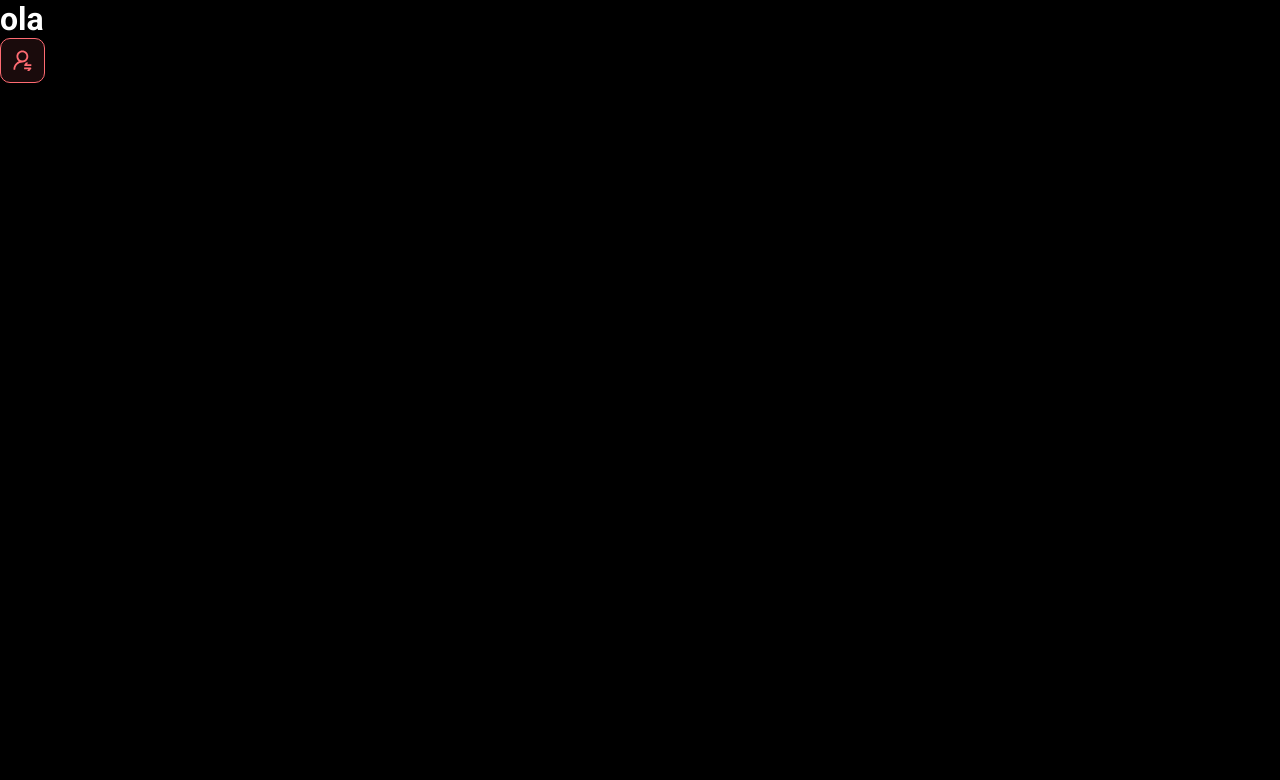
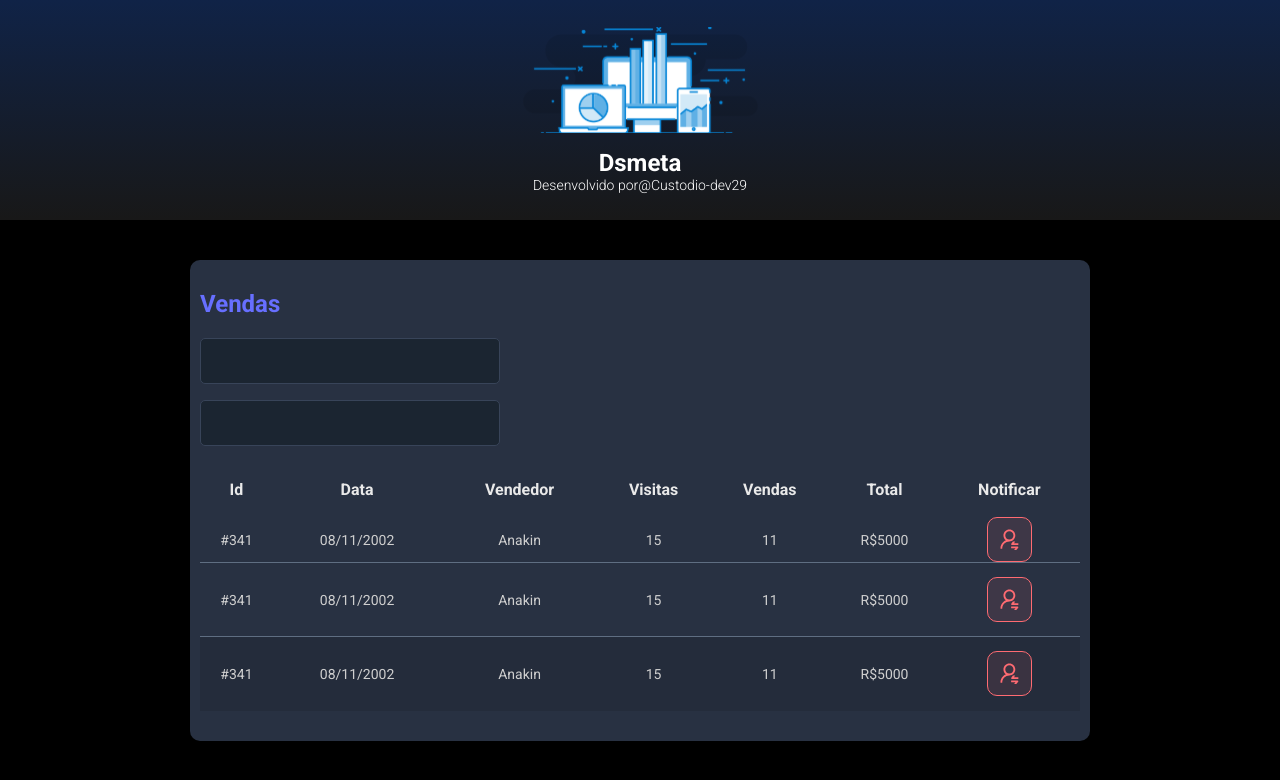
Before and after one commit to Custodio-dev29/dsmeta, a React (Vite) app in the folder frontend/: page / in a window 1280 px wide. Shown: the top 780 px of the page. Built offline with nearby package versions, Linux system fonts and the light colour scheme.

Commit message:
Other components

```diff
--- a/frontend/src/App.tsx
+++ b/frontend/src/App.tsx
@@ -1,12 +1,27 @@
+import React from 'react'
+import Header from './Componets/Header'
 import NotificationButton from './Componets/NotificationButton'
+
+import SalesCard from './Componets/SalesCard'
+import './index.css'
 
 
 function App() {
   return (
     <>
-      <h1>ola</h1>
-      <NotificationButton />
+      <Header />
+      <main>
+        <section id="sales">
+          <div className="dsmeta-container">
+            <SalesCard />
+
+          </div>
+        </section >
+
+      </main >
+
     </>
+
 
   )
 }
--- /dev/null
+++ b/frontend/src/Componets/Header/index.tsx
@@ -0,0 +1,22 @@
+import React from 'react'
+import logo from '../../assets/img/logo.svg'
+import './styles.css'
+
+function Header() {
+    return (
+        <>
+            <header>
+                <div className="dsmeta-logo-container">
+                    <img src={logo} alt="DSmeta" />
+                    <h1>Dsmeta</h1>
+                    <p>Desenvolvido por
+                        <a href="https://github.com/Custodio-dev29">@Custodio-dev29</a>
+                    </p>
+                </div>
+
+            </header>
+        </>
+    )
+}
+
+export default Header
--- /dev/null
+++ b/frontend/src/Componets/Header/styles.css
@@ -0,0 +1,33 @@
+header {
+
+    background: linear-gradient(180deg, #102347 0%, #181818 100%);
+    display: flex;
+    align-items: center;
+    justify-content: center;
+    height: 220px;
+
+}
+
+.dsmeta-logo-container {
+    display: flex;
+    flex-direction: column;
+    justify-content: center;
+    align-items: center;
+
+
+}
+
+.dsmeta-logo-container img {
+    width: 235px;
+
+}
+
+.dsmeta-logo-container h1 {
+    margin-top: 15px;
+    font-size: 24px;
+
+}
+
+.dsmeta-logo-container p {
+    font-size: 14px;
+    font-weight: 300;
--- /dev/null
+++ b/frontend/src/Componets/SalesCard/index.tsx
@@ -0,0 +1,88 @@
+import React from "react"
+import NotificationButton from "../NotificationButton"
+import './styles.css'
+
+function SalesCard() {
+    return (
+        <div className="dsmeta-card">
+            <h2 className="dsmeta-sales-title">Vendas</h2>
+            <div>
+                <div className="dsmeta-form-control-container">
+                    <input className="dsmeta-form-control" type="text" />
+                </div>
+
+                <div className="dsmeta-form-control-container">
+                    <input className="dsmeta-form-control" type="text" />
+                </div>
+            </div>
+            <div>
+                <table className="dsmeta-sales-table">
+                    <thead>
+                        <tr>
+                            <th className="show992">Id</th>
+                            <th className="show576">Data</th>
+                            <th>Vendedor</th>
+                            <th className="show992">Visitas</th>
+                            <th className="show992">Vendas</th>
+                            <th>Total</th>
+                            <th>Notificar</th>
+                        </tr>
+                    </thead>
+
+                    <tbody>
+                        <td className="show992">#341</td>
+                        <td className="show576">08/11/2002</td>
+                        <td>Anakin</td>
+                        <td className="show992">15</td>
+                        <td className="show992">11</td>
+                        <td>R$5000</td>
+                        <td>
+                            <div className="dsmeta-red-btn-container">
+                                <NotificationButton />
+
+                            </div>
+                        </td>
+
+
+                        <tr>
+                            <td className="show992">#341</td>
+                            <td className="show576">08/11/2002</td>
+                            <td>Anakin</td>
+                            <td className="show992">15</td>
+                            <td className="show992">11</td>
+                            <td>R$5000</td>
+                            <td>
+                                <div className="dsmeta-red-btn-container">
+                                    <NotificationButton />
+
+                                </div>
+                            </td>
+                        </tr>
+                        <tr>
+                            <td className="show992">#341</td>
+                            <td className="show576">08/11/2002</td>
+                            <td>Anakin</td>
+                            <td className="show992">15</td>
+                            <td className="show992">11</td>
+                            <td>R$5000</td>
+                            <td>
+                                <div className="dsmeta-red-btn-container">
+                                    <NotificationButton />
+
+                                </div>
+                            </td>
+                        </tr>
+
+                    </tbody>
+
+                </table>
+            </div>
+
+        </div>
+
+
+
+    )
+}
+
+export default SalesCard
--- /dev/null
+++ b/frontend/src/Componets/SalesCard/styles.css
@@ -0,0 +1,74 @@
+.dsmeta-card {
+    display: flex;
+    background-color: #283142;
+    flex-direction: column;
+    border-radius: 10px;
+    padding: 30px 10px;
+}
+
+.dsmeta-sales-title {
+    color: #676FFF;
+    font-size: 24px;
+    margin-bottom: 20px;
+
+}
+
+.dsmeta-form-control-container {
+    margin-bottom: 16px;
+}
+
+.dsmeta-form-control {
+    width: 100%;
+    max-width: 300px;
+    height: 46px;
+    padding: 0px 20px;
+    color: #9AAABE;
+    font-size: 18px;
+    font-weight: 400;
+    border-radius: 5px;
+    background-color: #1B2531;
+    border: 1px solid #384459;
+}
+
+#sales {
+    padding: 40px 10px;
+}
+
+.dsmeta-sales-table {
+    width: 100%;
+    border-spacing: 0;
+    border-collapse: collapse;
+}
+
+.dsmeta-sales-table thead {
+    height: 55px;
+    font-size: 16px;
+    font-weight: 700;
+    color: #E9E9E9;
+}
+
+.dsmeta-sales-table tbody {
+    font-size: 14px;
+    font-weight: 400;
+    color: #CFCFCF;
+    text-align: center;
+}
+
+.dsmeta-sales-table tbody tr {
+    height: 74px;
+    border-top: 1px solid #5F6E82;
+}
+
+.dsmeta-sales-table tbody tr:hover>td {
+    background-color: #384459;
+}
+
+.dsmeta-sales-table tbody tr:nth-child(odd) {
+    background-color: #242C3B;
+}
+
+.dsmeta-red-btn-container {
+    display: flex;
+    justify-content: center;
+    align-items: center;
+}
--- a/frontend/src/index.css
+++ b/frontend/src/index.css
@@ -20,3 +20,15 @@
   color: unset;
   text-decoration: none;
 }
+
+
+.dsmeta-container {
+  width: 100%;
+  max-width: 900px;
+  margin: 0 auto;
+
+}
+
+#sales {
+  padding: 40px 10px;
+}
```
Also changed, not shown: frontend/src/assets/img/logo.svg (added).
